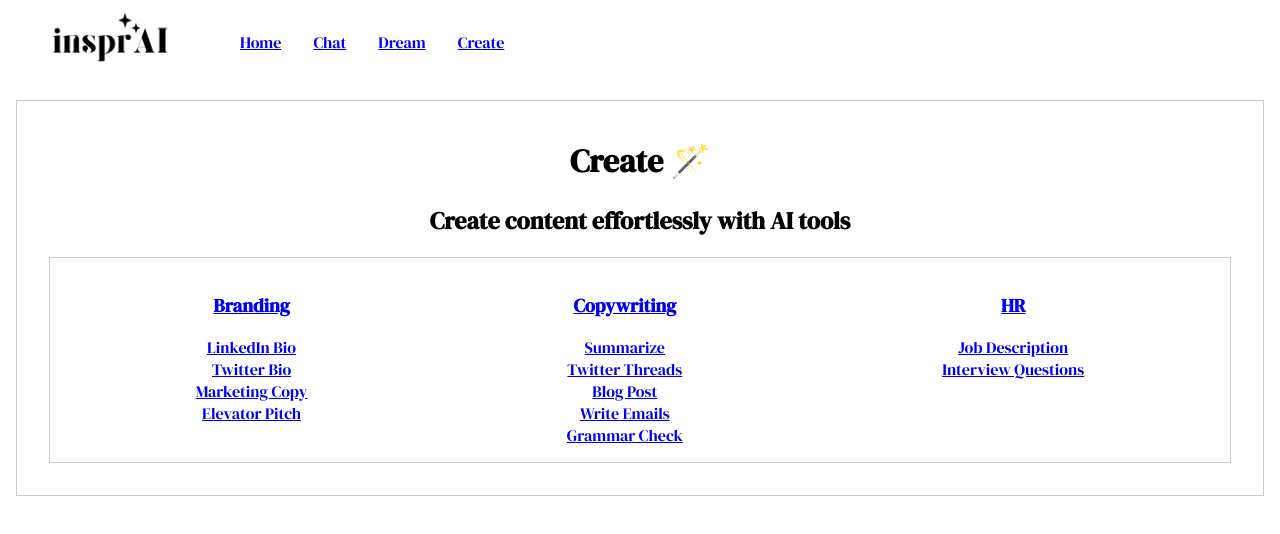
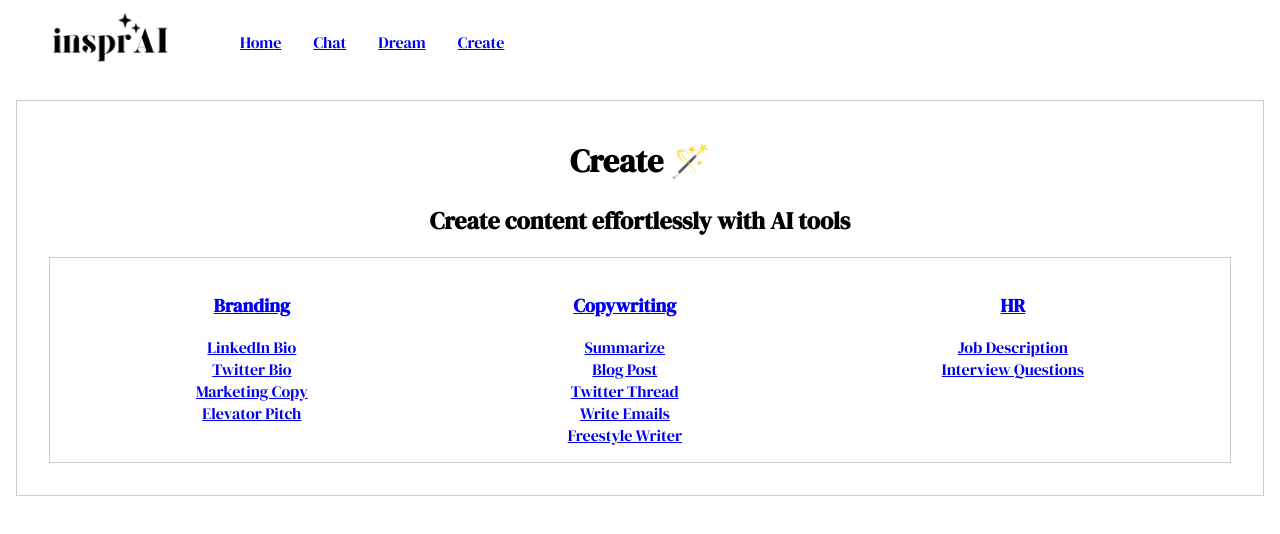
Before and after one commit to bitcraft3r/game-genie-ai, a React (Create React App) app in the folder app/client/: page /create in a window 1280 px wide. Shown: the top 534 px of the page. Built offline with nearby package versions, Linux system fonts and the light colour scheme.

Commit message:
refactor links to use array and map

```diff
--- a/app/client/src/Components/Create.jsx
+++ b/app/client/src/Components/Create.jsx
@@ -1,5 +1,46 @@
 import React from 'react';
 import { Link } from 'react-router-dom';
+
+const itemsArr = [
+    { category: "brand", slug: "linkedin", title: "LinkedIn Bio" },
+    { category: "brand", slug: "twitter", title: "Twitter Bio" },
+    { category: "brand", slug: "marketing", title: "Marketing Copy" },
+    { category: "brand", slug: "elevator", title: "Elevator Pitch" },
+    { category: "copy", slug: "summary", title: "Summarize" },
+    { category: "copy", slug: "blog", title: "Blog Post" },
+    { category: "copy", slug: "thread", title: "Twitter Thread" },
+    { category: "copy", slug: "email", title: "Write Emails" },
+    { category: "copy", slug: "freestyle", title: "Freestyle Writer" },
+    { category: "hr", slug: "description", title: "Job Description" },
+    { category: "hr", slug: "interview", title: "Interview Questions" },
+];
+
+const brands = itemsArr.map((e, i) => {
+    if (e.category === "brand")
+    return (
+        <div key={i+e.slug}>
+            <Link to={`/create/${e.category}/${e.slug}`}>{e.title}</Link>
+        </div>
+    )
+});
+
+const copies = itemsArr.map((e, i) => {
+    if (e.category === "copy")
+    return (
+        <div key={e.category+i+e.slug}>
+            <Link to={`/create/${e.category}/${e.slug}`}>{e.title}</Link>
+        </div>
+    )
+});
+
+const hr = itemsArr.map((e, i) => {
+    if (e.category === "hr")
+    return (
+        <div key={i+e.slug}>
+            <Link to={`/create/${e.category}/${e.slug}`}>{e.title}</Link>
+        </div>
+    )
+});
 
 const Create = () => {
   return (
@@ -15,23 +56,15 @@ const Create = () => {
         <div className="create-container">
             <div>
                 <h3><Link to="/create/brand">Branding</Link></h3>
-                <div><Link to="/create/brand/linkedin">LinkedIn Bio</Link></div>
-                <div><Link to="/create/brand/twitter">Twitter Bio</Link></div>
-                <div><Link to="/create/brand/marketing">Marketing Copy</Link></div>
-                <div><Link to="/create/brand/elevator">Elevator Pitch</Link></div>
+                <div>{brands}</div>
             </div>
             <div>
                 <h3><Link to="/create/copy">Copywriting</Link></h3>
-                <div><Link to="/create/copy/summarize">Summarize</Link></div>
-                <div><Link to="/create/copy/thread">Twitter Threads</Link></div>
-                <div><Link to="/create/copy/blog">Blog Post</Link></div>
-                <div><Link to="/create/copy/email">Write Emails</Link></div>
-                <div><Link to="/create/copy/grammar">Grammar Check</Link></div>
+                <div>{copies}</div>
             </div>
             <div>
                 <h3><Link to="/create/hr">HR</Link></h3>
-                <div><Link to="/create/hr/description">Job Description</Link></div>
-                <div><Link to="/create/hr/interview">Interview Questions</Link></div>
+                <div>{hr}</div>
             </div>
         </div>
     </div>
```
